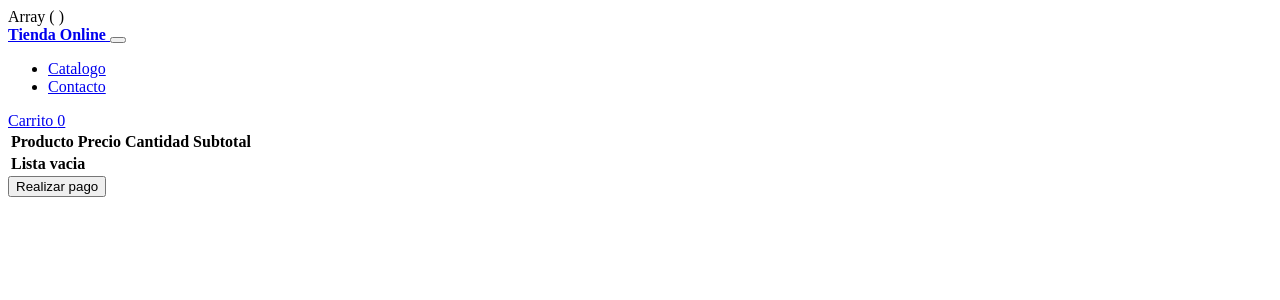
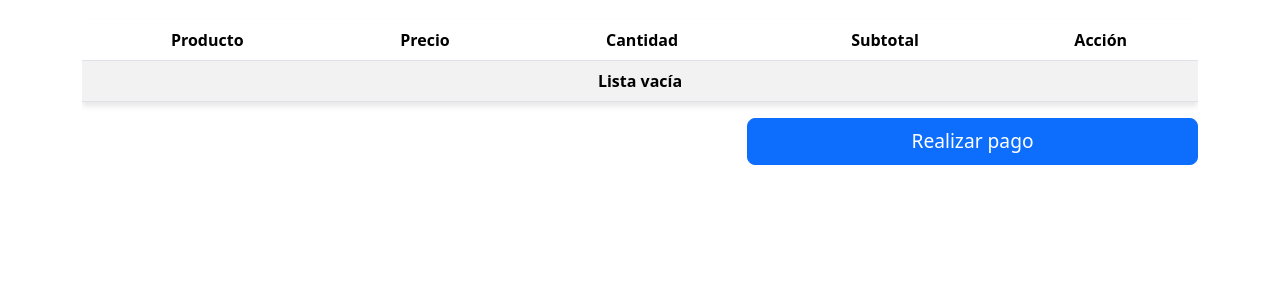
Before and after one commit to imichglez/ComercioElectronico, a PHP site: page /checkout.php in a window 1280 px wide. Shown: the top 300 px of the page. Run offline with PHP 8.4, Linux system fonts and the light colour scheme.

Commit message:
Caracteristicas carrito

```diff
--- a/checkout.php
+++ b/checkout.php
@@ -7,21 +7,15 @@ $con = $db->conectar();
 
 $productos = isset($_SESSION['carrito']['productos']) ? $_SESSION['carrito']['productos'] : null;
 
-print_r($_SESSION);
-
 $lista_carrito = array();
 
-if($productos != null){
-    foreach($productos as $clave => $cantidad) {
-
-        $sql = $con->prepare("SELECT id, nombre, precio, descuento, $cantidad AS cantidad  FROM zapatillas WHERE id=? AND activo=1");
+if ($productos != null) {
+    foreach ($productos as $clave => $cantidad) {
+        $sql = $con->prepare("SELECT id, nombre, precio, descuento, $cantidad AS cantidad FROM zapatillas WHERE id=? AND activo=1");
         $sql->execute([$clave]);
         $lista_carrito[] = $sql->fetch(PDO::FETCH_ASSOC);
-
     }
 }
-
-//session_destroy();
 
 ?>
 
@@ -31,58 +25,63 @@ if($productos != null){
 <head>
     <meta charset="UTF-8">
     <meta name="viewport" content="width=device-width, initial-scale=1.0">
-    <title>Tienda Online</title>
+    <title>Carrito de Compras</title>
+    <!-- Bootstrap CSS -->
+    <link href="https://cdn.jsdelivr.net/npm/bootstrap@5.3.0-alpha1/dist/css/bootstrap.min.css" rel="stylesheet">
+    <style>
+        .table {
+            margin-top: 20px;
+            border-collapse: collapse;
+            background-color: #fff;
+            box-shadow: 0 4px 6px rgba(0, 0, 0, 0.1);
+        }
+
+        .table th,
+        .table td {
+            text-align: center;
+            vertical-align: middle;
+        }
+
+        .btn-warning {
+            color: #000;
+        }
+
+        .btn-primary {
+            width: 100%;
+            font-size: 1.2rem;
+        }
+
+        .total {
+            font-size: 1.5rem;
+            font-weight: bold;
+            text-align: right;
+        }
+    </style>
 </head>
 
 <body>
-    <header>
-        <div class="navbar navbar-expand-lg navbar-dark bg-dark">
-            <div class="container">
-                <a href="#" class="navbar-brand">
-                    <strong>Tienda Online</strong>
-                </a>
-                <button class="navbar-toggler" type="button" data-bs-toggle="collapse"
-                data-bs-target="#navbarHeader" aria-controls="navbarHeader" aria-expanded="false"
-                aria-label="Toggle navigation">
-                    <span class="navbar-toggler-icon"></span>
-                </button>
-
-                <div class="collapse navbar-collapse" id="navbarHeader">
-                    <ul class="navbar-nav me-auto mb-2 mb-lg-0">
-                        <li class="nav-item">
-                            <a href="#" class="nav-link active">Catalogo</a>
-                        </li>
-                        <li class="nav-item">
-                            <a href="#" class="nav-link">Contacto</a>
-                        </li>
-                    </ul>
-                    <a href="carrito.php" class="btn btn-primary">
-                        Carrito <span id="num_cart" class="badge bg-secondary"><?php echo $num_cart; ?></span>
-                    </a>
-                </div>
-            </div>
-        </div>
-    </header>
 
     <main>
         <div class="container">
             <div class="table-responsive">
-                <table class="table">
+                <table class="table table-striped">
                     <thead>
                         <tr>
                             <th>Producto</th>
                             <th>Precio</th>
                             <th>Cantidad</th>
                             <th>Subtotal</th>
-                            <th></th>
+                            <th>Acción</th>
                         </tr>
                     </thead>
                     <tbody>
-                        <?php if($lista_carrito == null){
-                            echo '<tr><td colspan="5" class="text-center"><b>Lista vacia</b></td></tr>';
-                        } else {
+                        <?php if ($lista_carrito == null) { ?>
+                            <tr>
+                                <td colspan="5" class="text-center"><b>Lista vacía</b></td>
+                            </tr>
+                        <?php } else {
                             $total = 0;
-                            foreach($lista_carrito as $producto){
+                            foreach ($lista_carrito as $producto) {
                                 $_id = $producto['id'];
                                 $nombre = $producto['nombre'];
                                 $precio = $producto['precio'];
@@ -94,26 +93,26 @@ if($productos != null){
                         ?>
                                 <tr>
                                     <td><?php echo $nombre; ?></td>
-                            <td><?php echo MONEDA . number_format($precio_desc,2,'.',','); ?></td>
+                                    <td><?php echo MONEDA . number_format($precio_desc, 2, '.', ','); ?></td>
                                     <td>
-                                <input type="number" nim="1" max="10" step="1" value="<?php echo $cantidad ?>" size="5" id="cantidad_<?php echo $_id; ?>" onchange="">
+                                        <input type="number" min="1" max="10" step="1" value="<?php echo $cantidad ?>" size="5" id="cantidad_<?php echo $_id; ?>" onchange="actualizaCantidad(this.value, <?php echo $_id; ?>)">
                                     </td>
                                     <td>
-                                <div id="subtotal_<?php echo $_id; ?>" name="subtotal[]"><?php echo MONEDA . number_format($subtotal,2,'.',','); ?></div>
+                                        <div id="subtotal_<?php echo $_id; ?>" name="subtotal[]"><?php echo MONEDA . number_format($subtotal, 2, '.', ','); ?></div>
                                     </td>
-                            <td><a href="#" id="eliminar" class="btn btn-warning btn-sm" data-bs-id="<?php echo $_id; ?>" data-bs-toogle="modal" data-bs-target="eliminaModal">Eliminar</a> </td>
+                                    <td>
+                                        <a href="#" id="eliminar" class="btn btn-warning btn-sm" data-bs-id="<?php echo $_id; ?>" data-bs-toggle="modal" data-bs-target="#eliminaModal">Eliminar</a>
+                                    </td>
                                 </tr>
                         <?php } ?>
-
                             <tr>
-                             <td colspan="3"> </td>
-                             <td colspan="2">
-                                <p class="h3" id="total"><?php echo MONEDA . number_format($total, 2, '.', ','); ?></p>
+                                <td colspan="3"></td>
+                                <td class="total" colspan="2">
+                                    Total: <span id="total"><?php echo MONEDA . number_format($total, 2, '.', ','); ?></span>
                                 </td>
                             </tr>
-
+                        <?php } ?>
                     </tbody>
-                <?php } ?>
                 </table>
             </div>
             <div class="row">
@@ -124,26 +123,89 @@ if($productos != null){
         </div>
     </main>
 
+    <!-- Modal -->
+    <div class="modal fade" id="eliminaModal" tabindex="-1" aria-labelledby="eliminaModalLabel" aria-hidden="true">
+        <div class="modal-dialog modal-sm">
+            <div class="modal-content">
+                <div class="modal-header">
+                    <h5 class="modal-title" id="eliminaModalLabel">Alerta</h5>
+                    <button type="button" class="btn-close" data-bs-dismiss="modal" aria-label="Close"></button>
+                </div>
+                <div class="modal-body">¿Desea eliminar el producto de la lista?</div>
+                <div class="modal-footer">
+                    <button type="button" class="btn btn-secondary" data-bs-dismiss="modal">Cerrar</button>
+                    <button id="btn-elimina" type="button" class="btn btn-danger" onclick="eliminar()">Eliminar</button>
+                </div>
+            </div>
+        </div>
+    </div>
+
     <script>
-        function addProducto(id, token){
-            let url = 'clases/carrito.php'
-            let formData = new FormData()
-            formData.append('id', id)
-            formData.append('token', token)
+        let eliminaModal = document.getElementById('eliminaModal');
+        eliminaModal.addEventListener('show.bs.modal', function(event) {
+            let button = event.relatedTarget; // Botón que abrió el modal
+            let id = button.getAttribute('data-bs-id'); // Obtiene el ID del producto
+            let buttonElimina = document.getElementById('btn-elimina'); // Botón dentro del modal
+            buttonElimina.value = id; // Asigna el ID al botón dentro del modal
+        });
+
+        function actualizaCantidad(cantidad, id) {
+            let url = 'clases/actualizar_carrito.php';
+            let formData = new FormData();
+            formData.append('action', 'agregar');
+            formData.append('id', id);
+            formData.append('cantidad', cantidad);
 
             fetch(url, {
                 method: 'POST',
                 body: formData,
                 mode: 'cors'
-            }).then(response => response.json())
+            })
+                .then(response => response.json())
                 .then(data => {
-                if(data.ok){
-                    let elemento = document.getElementById("num_cart")
-                    elemento.innerHTML = data.numero
+                    if (data.ok) {
+                        let divsubtotal = document.getElementById('subtotal_' + id);
+                        divsubtotal.innerHTML = data.sub;
+
+                        let totalElement = document.getElementById('total');
+                        totalElement.innerHTML = data.total;
                     }
                 })
+                .catch(error => console.error('Error al actualizar la cantidad:', error));
+        }
+
+        function eliminar() {
+            let botonElimina = document.getElementById('btn-elimina'); // Botón dentro del modal
+            let id = botonElimina.value; // Obtén el ID del producto
+
+            let url = 'clases/actualizar_carrito.php';
+            let formData = new FormData();
+            formData.append('action', 'eliminar');
+            formData.append('id', id);
+
+            fetch(url, {
+                method: 'POST',
+                body: formData,
+                mode: 'cors'
+            })
+                .then(response => response.json())
+                .then(data => {
+                    if (data.ok) {
+                        let fila = document.querySelector(`#subtotal_${id}`).closest('tr');
+                        fila.remove();
+
+                        let totalElement = document.getElementById('total');
+                        totalElement.innerHTML = data.total;
+
+                        let modal = bootstrap.Modal.getInstance(eliminaModal); // Instancia del modal
+                        modal.hide(); // Cierra el modal
+                    }
+                })
+                .catch(error => console.error('Error al eliminar el producto:', error));
         }
     </script>
 
+    <script src="https://cdn.jsdelivr.net/npm/bootstrap@5.3.0-alpha1/dist/js/bootstrap.bundle.min.js"></script>
 </body>
+
 </html>
```
Also changed, not shown: clases/actualizar_carrito.php (added, +86 -0 lines). Lines whose indentation alone changed are shown as unchanged.
